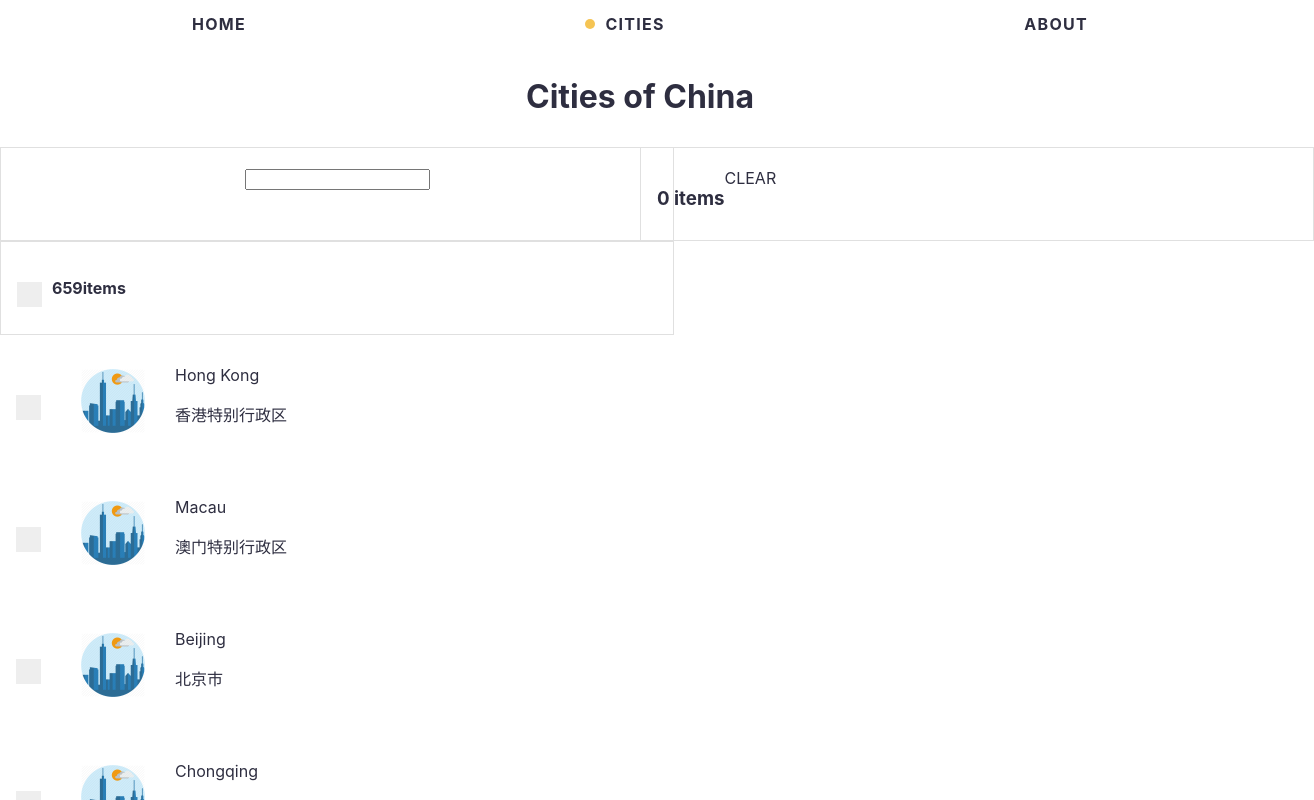
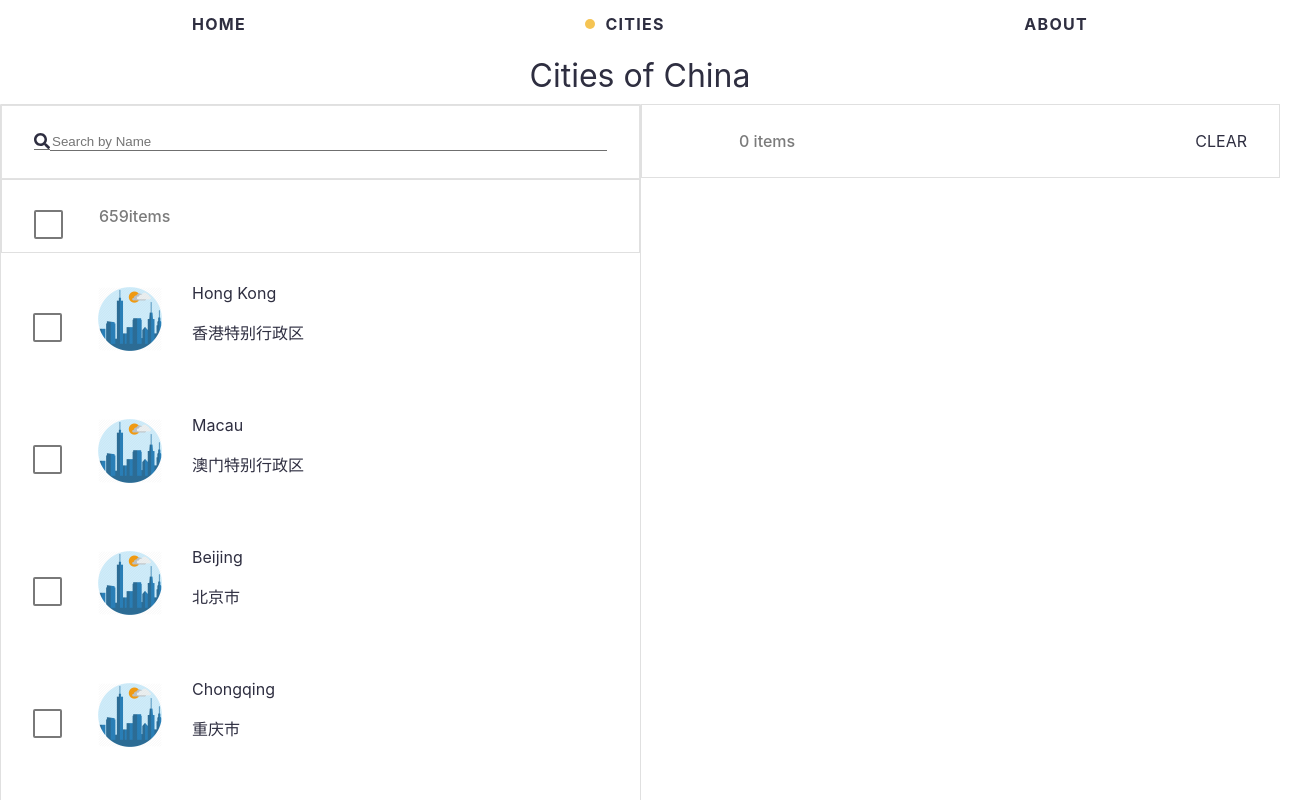
Before and after one commit to davidubuntu/orbitalCity, a React (Create React App) app: page /cities in a window 1280 px wide. Shown: the top 800 px of the page, 1314 px wide, since content can reach past the window. Built offline with nearby package versions, Linux system fonts and the light colour scheme.

Commit message:
Edited Styled Components

```diff
--- a/package.json
+++ b/package.json
@@ -9,7 +9,10 @@
     "react-router-dom": "^5.1.2",
     "react-scripts": "3.2.0",
     "react-transition-group": "^4.3.0",
-    "styled-components": "^4.4.0"
+    "styled-components": "^4.4.0",
+    "@fortawesome/fontawesome-svg-core": "^1.2.15",
+    "@fortawesome/free-solid-svg-icons": "^5.7.2",
+    "@fortawesome/react-fontawesome": "^0.1.4"
   },
   "scripts": {
     "start": "react-scripts start",
--- a/src/App.js
+++ b/src/App.js
@@ -6,10 +6,11 @@ import Navbar from "./components/Navbar/Navbar"
 import Home from "./views/Home/Home"
 import Cities from "./views/Cities/Cities"
 import About from "./views/About/About"
-// import { library } from "@fortawesome/fontawesome-svg-core"
-// import { faTimes } from "@fortawesome/free-solid-svg-icons"
 
-// library.add(faTimes)
+import { library } from "@fortawesome/fontawesome-svg-core"
+import { faTimes, faSearch } from "@fortawesome/free-solid-svg-icons"
+
+library.add(faTimes, faSearch)
 
 const App = () => {
   return (
--- a/src/components/CityCard/CityCard.js
+++ b/src/components/CityCard/CityCard.js
@@ -7,7 +7,7 @@ import {
   CardContainer,
   NamesDiv
 } from "./style"
-// import { FontAwesomeIcon } from "@fortawesome/react-fontawesome"
+import { FontAwesomeIcon } from "@fortawesome/react-fontawesome"
 const CityCard = ({
   id,
   name,
@@ -26,7 +26,7 @@ const CityCard = ({
   }
 
   return (
-    <CardContainer>
+    <CardContainer className="padd">
       {!edition && (
         <label className="container">
           <Check
@@ -45,7 +45,13 @@ const CityCard = ({
         <Name>{name}</Name>
         <ChineseName>{chineseName}</ChineseName>
       </NamesDiv>
-      {edition && <input type="button" value="X" onClick={deleteCard} />}
+      {edition && (
+        <FontAwesomeIcon
+          className="icon-delete"
+          icon="times"
+          onClick={deleteCard}
+        />
+      )}
     </CardContainer>
   )
 }
--- a/src/components/CityCard/style.js
+++ b/src/components/CityCard/style.js
@@ -2,16 +2,18 @@ import styled from "styled-components"
 
 export const CardContainer = styled.div`
   height: 100px;
-  width: 100%;
   display: flex;
   align-items: center;
-  padding: 1em;
   :hover {
-    background: #e0e0e0;
+    background: #efefef;
+  }
+  .icon-delete {
+    color: #6f6f6f;
+    font-size: 2em;
+    margin-left: auto;
   }
 
   /* Checkbox styles */
-  /* The container */
   .container {
     display: block;
     position: relative;
@@ -41,7 +43,8 @@ export const CardContainer = styled.div`
     left: 0;
     height: 25px;
     width: 25px;
-    background-color: #eee;
+    border: 2px solid #797979;
+    border-radius: 2px;
   }
 
   /* On mouse-over, add a grey background color */
@@ -52,6 +55,7 @@ export const CardContainer = styled.div`
   /* When the checkbox is checked, add a blue background */
   .container input:checked ~ .checkmark {
     background-color: #2196f3;
+    border: 2px solid #0099fb;
   }
 
   /* Create the checkmark/indicator (hidden when not checked) */
--- a/src/components/CityList/CityList.js
+++ b/src/components/CityList/CityList.js
@@ -1,6 +1,16 @@
 import React from "react"
-import { CityListContainer, TotalDiv, FilterDiv, Check } from "./style"
+import {
+  CityListContainer,
+  TotalDiv,
+  FilterDiv,
+  Check,
+  SearchCityInput,
+  SearchContainer,
+  Items
+} from "./style"
 import CityCard from "../CityCard/CityCard"
+import { FontAwesomeIcon } from "@fortawesome/react-fontawesome"
+
 const CityList = ({
   cities,
   total,
@@ -18,19 +28,26 @@ const CityList = ({
   const changeCity = e => {
     searchCity(e.target.value)
   }
-  //   {cities.filter(city =>city.name.includes(value) map(city => (
+
   return (
     <>
       <CityListContainer>
-        <FilterDiv>
-          <input type="text" onChange={changeCity} />
+        <FilterDiv className="padd">
+          <SearchContainer>
+            <FontAwesomeIcon className="icon-search" icon="search" />
+            <SearchCityInput
+              placeholder="Search by Name"
+              type="text"
+              onChange={changeCity}
+            />
+          </SearchContainer>
         </FilterDiv>
-        <TotalDiv>
+        <TotalDiv className="padd">
           <label className="container">
             <Check type="checkbox" onChange={handleTotalChange} />
             <span className="checkmark"></span>
           </label>
-          <h4> {total}items</h4>
+          <Items> {total}items</Items>
         </TotalDiv>
         {cities.map(city => (
           <CityCard
--- a/src/components/CityList/style.js
+++ b/src/components/CityList/style.js
@@ -1,30 +1,25 @@
 import styled from "styled-components"
 
 export const CityListContainer = styled.div`
-  /* display: flex;
-  flex-wrap: wrap;
-  height: calc(100vh - 100px);
-  overflow-y: auto;
-  box-sizing: border-box;
-  width: 50%; */
-  width: 100%;
+  display: flex;
+  flex-direction: column;
+  flex-basis: 100%;
+  flex: 1;
+  border: 1px solid #e0e0e0;
   @media screen and (max-width: 1200px) {
     padding: 16px;
   }
 `
 export const TotalDiv = styled.div`
-  height: 60px;
-  width: 100%;
+  height: 40px;
   border: 1px solid #e0e0e0;
   display: flex;
   align-items: center;
-  padding: 1em;
   /* Checkbox styles */
   /* The container */
   .container {
     display: block;
     position: relative;
-    padding-left: 35px;
     margin-bottom: 12px;
     cursor: pointer;
     font-size: 22px;
@@ -50,7 +45,8 @@ export const TotalDiv = styled.div`
     left: 0;
     height: 25px;
     width: 25px;
-    background-color: #eee;
+    border: 2px solid #797979;
+    border-radius: 2px;
   }
 
   /* On mouse-over, add a grey background color */
@@ -61,6 +57,7 @@ export const TotalDiv = styled.div`
   /* When the checkbox is checked, add a blue background */
   .container input:checked ~ .checkmark {
     background-color: #2196f3;
+    border: 2px solid #0099fb;
   }
 
   /* Create the checkmark/indicator (hidden when not checked) */
@@ -89,10 +86,31 @@ export const TotalDiv = styled.div`
   }
 `
 export const FilterDiv = styled.div`
-  height: 60px;
-  width: 100%;
-  border: 1px solid #e0e0e0;
-  padding: 1em;
+  display: flex;
+  align-items: center;
+  height: 40px;
+  border: 1px solid #e2e2e2;
 `
 
 export const Check = styled.input``
+export const SearchCityInput = styled.input`
+  :focus {
+    outline: none;
+  }
+  border: 0;
+  width: 100%;
+  border-bottom: 1px solid #6f6f6f;
+`
+export const SearchContainer = styled.div`
+  display: flex;
+  width: 100%;
+  .icon-search {
+    border-bottom: 1px solid #6f6f6f;
+  }
+`
+
+export const Items = styled.span`
+  margin: 0px 65px;
+  color: #7b7b7b;
+  font-weight: 500;
+`
--- a/src/components/CityListSelected/CityListSelected.js
+++ b/src/components/CityListSelected/CityListSelected.js
@@ -1,5 +1,10 @@
 import React from "react"
-import { CityListSelectedContainer, TopDiv, ClearButton } from "./style"
+import {
+  CityListSelectedContainer,
+  TopDiv,
+  ClearButton,
+  ItemsNumber
+} from "./style"
 import CityCard from "../CityCard/CityCard"
 
 const CityListSelected = ({
@@ -17,8 +22,8 @@ const CityListSelected = ({
   return (
     <>
       <CityListSelectedContainer>
-        <TopDiv>
-          <h3>{totalCitiesFiltered} items</h3>{" "}
+        <TopDiv className="padd">
+          <ItemsNumber>{totalCitiesFiltered} items</ItemsNumber>
           <ClearButton onClick={clearList}>CLEAR</ClearButton>
         </TopDiv>
         {cities.map(city => {
--- a/src/components/CityListSelected/style.js
+++ b/src/components/CityListSelected/style.js
@@ -1,97 +1,29 @@
 import styled from "styled-components"
 
 export const CityListSelectedContainer = styled.div`
-  width: 100%;
+  display: flex;
+  flex-direction: column;
+  flex-basis: 100%;
+  flex: 1;
   @media screen and (max-width: 1200px) {
     padding: 16px;
   }
 `
 export const TopDiv = styled.div`
   display: flex;
-  height: 60px;
-  width: 100%;
+  justify-content: space-between;
+  align-items: center;
+  height: 40px;
   border: 1px solid #e0e0e0;
-  padding: 1em;
 `
 export const TotalDiv = styled.div`
-  height: 80px;
-  width: 100%;
+  height: 40px;
   border: 1px solid #e0e0e0;
   display: flex;
   align-items: center;
-  padding: 1em;
-  /* Checkbox styles */
-  /* The container */
-  .container {
-    display: block;
-    position: relative;
-    padding-left: 35px;
-    margin-bottom: 12px;
-    cursor: pointer;
-    font-size: 22px;
-    -webkit-user-select: none;
-    -moz-user-select: none;
-    -ms-user-select: none;
-    user-select: none;
-  }
-
-  /* Hide the browser's default checkbox */
-  .container input {
-    position: absolute;
-    opacity: 0;
-    cursor: pointer;
-    height: 0;
-    width: 0;
-  }
-
-  /* Create a custom checkbox */
-  .checkmark {
-    position: absolute;
-    top: 0;
-    left: 0;
-    height: 25px;
-    width: 25px;
-    background-color: #eee;
-  }
-
-  /* On mouse-over, add a grey background color */
-  .container:hover input ~ .checkmark {
-    background-color: #ccc;
-  }
-
-  /* When the checkbox is checked, add a blue background */
-  .container input:checked ~ .checkmark {
-    background-color: #2196f3;
-  }
-
-  /* Create the checkmark/indicator (hidden when not checked) */
-  .checkmark:after {
-    content: "";
-    position: absolute;
-    display: none;
-  }
-
-  /* Show the checkmark when checked */
-  .container input:checked ~ .checkmark:after {
-    display: block;
-  }
-
-  /* Style the checkmark/indicator */
-  .container .checkmark:after {
-    left: 9px;
-    top: 5px;
-    width: 5px;
-    height: 10px;
-    border: solid white;
-    border-width: 0 3px 3px 0;
-    -webkit-transform: rotate(45deg);
-    -ms-transform: rotate(45deg);
-    transform: rotate(45deg);
-  }
 `
 export const FilterDiv = styled.div`
-  height: 80px;
-  width: 100%;
+  height: 40px;
   border: 1px solid #e0e0e0;
 `
 export const Title = styled.h4`
@@ -103,3 +35,8 @@ export const Title = styled.h4`
 export const Check = styled.input``
 
 export const ClearButton = styled.a``
+export const ItemsNumber = styled.span`
+  margin: 0px 65px;
+  color: #7b7b7b;
+  font-weight: 500;
+`
--- a/src/index.css
+++ b/src/index.css
@@ -11,15 +11,6 @@ body {
   body {
     font-size: 14px;
   }
-}
-
-.view a {
-  color: #ff5252;
-  text-decoration: none;
-}
-
-.view a:hover {
-  text-decoration: underline;
 }
 
 @media screen and (max-width: 768px) {
--- a/src/views/About/About.js
+++ b/src/views/About/About.js
@@ -2,7 +2,7 @@ import React from "react"
 
 const About = () => {
   return (
-    <div className="view">
+    <div>
       <h1>About</h1>
       <div className="content">
         <div className="content--inner"></div>
--- a/src/views/Cities/Cities.js
+++ b/src/views/Cities/Cities.js
@@ -2,7 +2,7 @@ import React, { useEffect, useState } from "react"
 import citiesService from "../../api/citiesService"
 import CityList from "../../components/CityList/CityList"
 import CityListSelected from "../../components/CityListSelected/CityListSelected"
-import { CitiesContainer } from "./style.js"
+import { CitiesContainer, Title } from "./style.js"
 
 const Cities = () => {
   const [cities, setCities] = useState([])
@@ -17,7 +17,6 @@ const Cities = () => {
   }, [])
 
   const checkAllTrue = checkAll => {
-    debugger
     const newCities = citiesService.cities.map(city => ({
       ...city,
       checked: checkAll
@@ -73,6 +72,7 @@ const Cities = () => {
     },
     0
   )
+  //Set all items with check true
   const clearSelectedList = () => {
     const newCities = cities.map(city => ({
       ...city,
@@ -82,7 +82,7 @@ const Cities = () => {
   }
   return (
     <div>
-      <h1>Cities of China</h1>
+      <Title>Cities of China</Title>
       <div className="content">
         <div className="content--inner">
           <CitiesContainer>
--- a/src/views/Cities/style.js
+++ b/src/views/Cities/style.js
@@ -2,4 +2,13 @@ import styled from "styled-components"
 
 export const CitiesContainer = styled.div`
   display: flex;
+  flex-direction: row;
+  flex-wrap: wrap;
+  width: 100%;
+  .padd {
+    padding: 1em 2em;
+  }
 `
+export const Title = styled.span`
+  font-size: 2em;
+`
```
Also changed, not shown: 1 other file (tests, documents, lock files or other folders).
